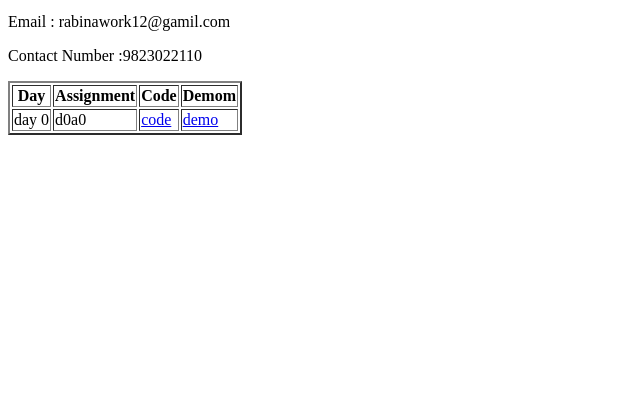
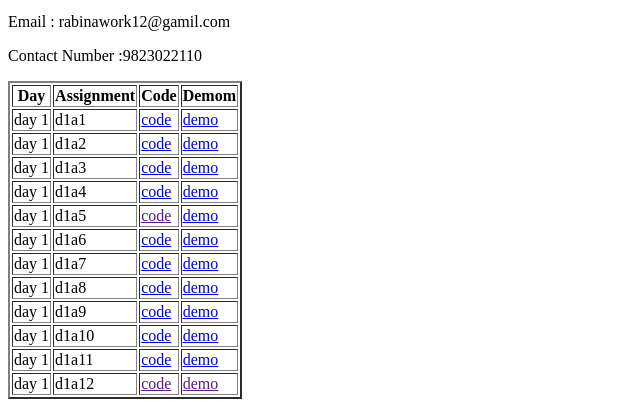
Before and after one commit to rabina21/rabina21.github.io, a plain HTML site: page index.html in a window 1280 px wide. Shown: the part 409-816 px from the top of the page, without its empty margins (0-640 px from the left). Drawn offline with Linux system fonts and the light colour scheme.

Commit message:
assignments added

```diff
--- a/index.html
+++ b/index.html
@@ -13,10 +13,76 @@
                 <th>Demom</th>
             </tr>
             <tr>
-                <td>day 0</td>
-                <td>d0a0</td>
-                <td><a href="https://github.com/rabina21/A6/blob/master/index.html">code</a></td>
+                <td>day 1</td>
+                <td>d1a1</td>
+                <td><a href="https://github.com/rabina21/A6">code</a></td>
                 <td><a href="https://rabina21.github.io/A6/">demo</a></td>
+            </tr>
+            <tr>
+                <td>day 1</td>
+                <td>d1a2</td>
+                <td><a href="https://github.com/rabina21/A7">code</a></td>
+                <td><a href="https://rabina21.github.io/A7/">demo</a></td>
+            </tr>
+            <tr>
+                <td>day 1</td>
+                <td>d1a3</td>
+                <td><a href="https://github.com/rabina21/A8">code</a></td>
+                <td><a href="https://rabina21.github.io/A8/">demo</a></td>
+            </tr>
+            <tr>
+                <td>day 1</td>
+                <td>d1a4</td>
+                <td><a href="https://github.com/rabina21/A9">code</a></td>
+                <td><a href="https://rabina21.github.io/A9/">demo</a></td>
+            </tr>
+            <tr>
+                <td>day 1</td>
+                <td>d1a5</td>
+                <td><a href="">code</a></td>
+                <td><a href=" ">demo</a></td>
+            </tr>
+            <tr>
+                <td>day 1</td>
+                <td>d1a6</td>
+                <td><a href="https://github.com/rabina21/A10">code</a></td>
+                <td><a href="https://rabina21.github.io/A10/ ">demo</a></td>
+            </tr>
+            <tr>
+                <td>day 1</td>
+                <td>d1a7</td>
+                <td><a href="https://github.com/rabina21/A11">code</a></td>
+                <td><a href="https://rabina21.github.io/A11/ ">demo</a></td>
+            </tr>
+            <tr>
+                <td>day 1</td>
+                <td>d1a8</td>
+                <td><a href="https://github.com/rabina21/A12">code</a></td>
+                <td><a href="https://rabina21.github.io/A12/">demo</a></td>
+            </tr>
+            <tr>
+                <td>day 1</td>
+                <td>d1a9</td>
+                <td><a href="https://github.com/rabina21/A13">code</a></td>
+                 <td><a href="https://rabina21.github.io/A13/">demo</a></td>
+            </tr>
+            <tr>
+                <td>day 1</td>
+                <td>d1a10</td>
+                <td><a href="https://github.com/rabina21/A14">code</a></td>
+                 <td><a href="https://rabina21.github.io/A14/">demo</a></td>
+            </tr>
+            <tr>
+                <td>day 1</td>
+                <td>d1a11</td>
+                <td><a href="https://github.com/rabina21/A15">code</a></td>
+                 <td><a href=" https://rabina21.github.io/A15/">demo</a></td>
+            </tr>
+            <tr>
+                <td>day 1</td>
+                <td>d1a12</td>
+                <td><a href="">code</a></td>
+                <td><a href="">demo</a></td>
             </tr>
         </table>
     </body>
```
